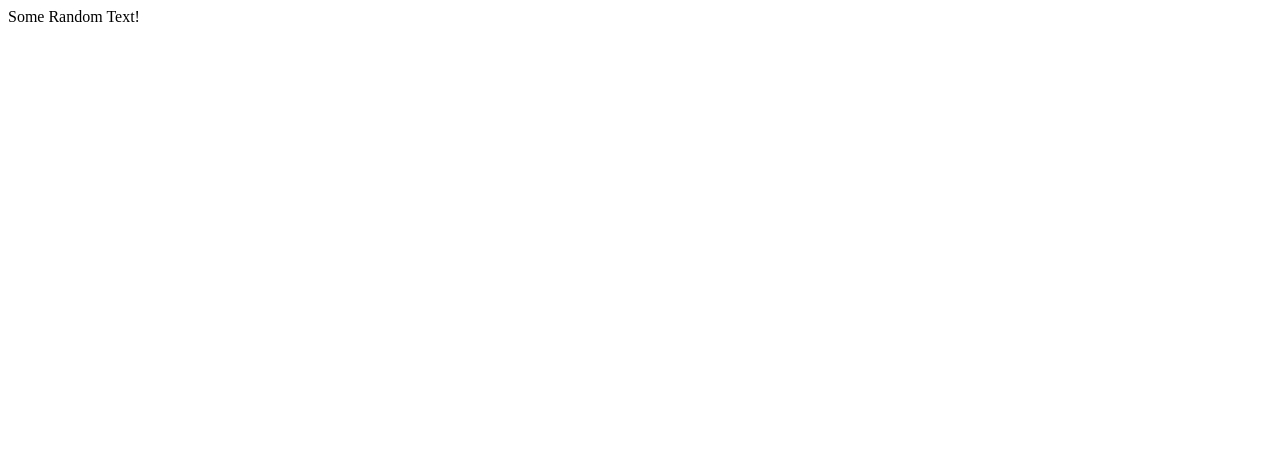
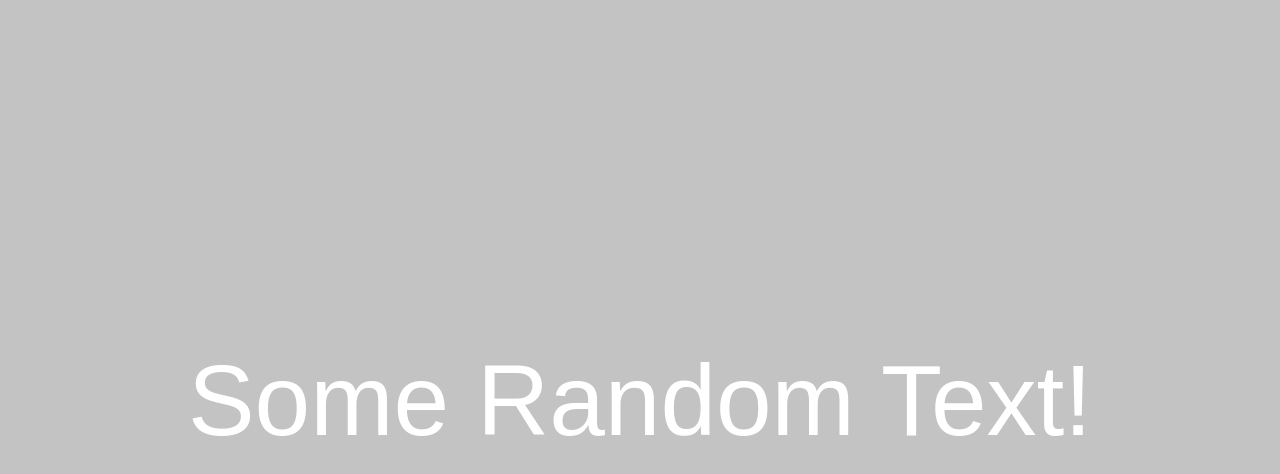
Before and after one commit to EagleRex/test-rep, a plain HTML site: page index.html in a window 1280 px wide. Drawn offline with Linux system fonts and the light colour scheme.

Commit message:
Add css file and link the css file

```diff
--- /dev/null
+++ b/css.css
@@ -0,0 +1,23 @@
+* {
+    margin: 0;
+    padding: 0;
+}
+
+body {
+    background: #c3c3c3;
+}
+
+div {
+    height: 100%;
+}
+
+p {
+    margin: 0 auto;
+    text-align: center;
+    color: #ffffff;
+    font-size: 100px;
+    font-family: fantasy;
+    position: relative;
+    top: 50%;
+    transform: translateY(-50%);
+}
--- a/index.html
+++ b/index.html
@@ -2,12 +2,15 @@
 
 <head>
     <title>
-
+        Some Title
     </title>
+    <link type="text/css" rel="stylesheet" href="css.css">
 </head>
 
 <body>
-    <p>Some Random Text!</p>
+    <div>
+        <p>Some Random Text!</p>
+    </div>
 </body>
 
 </html>
```
